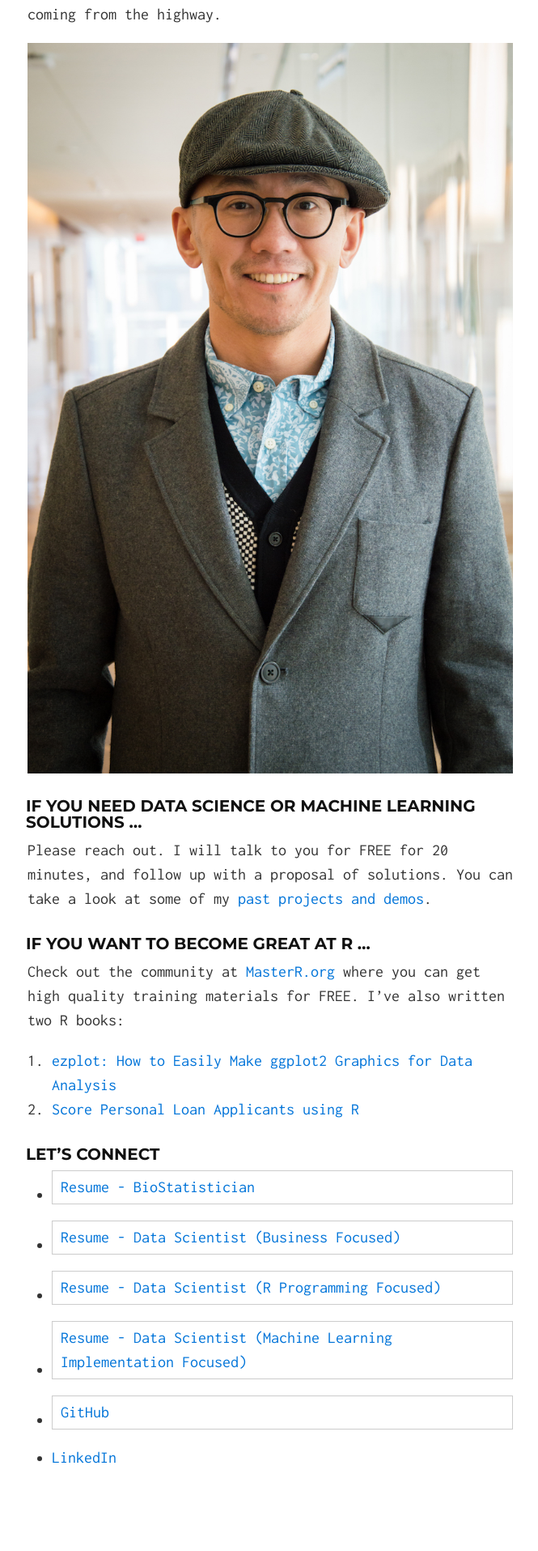
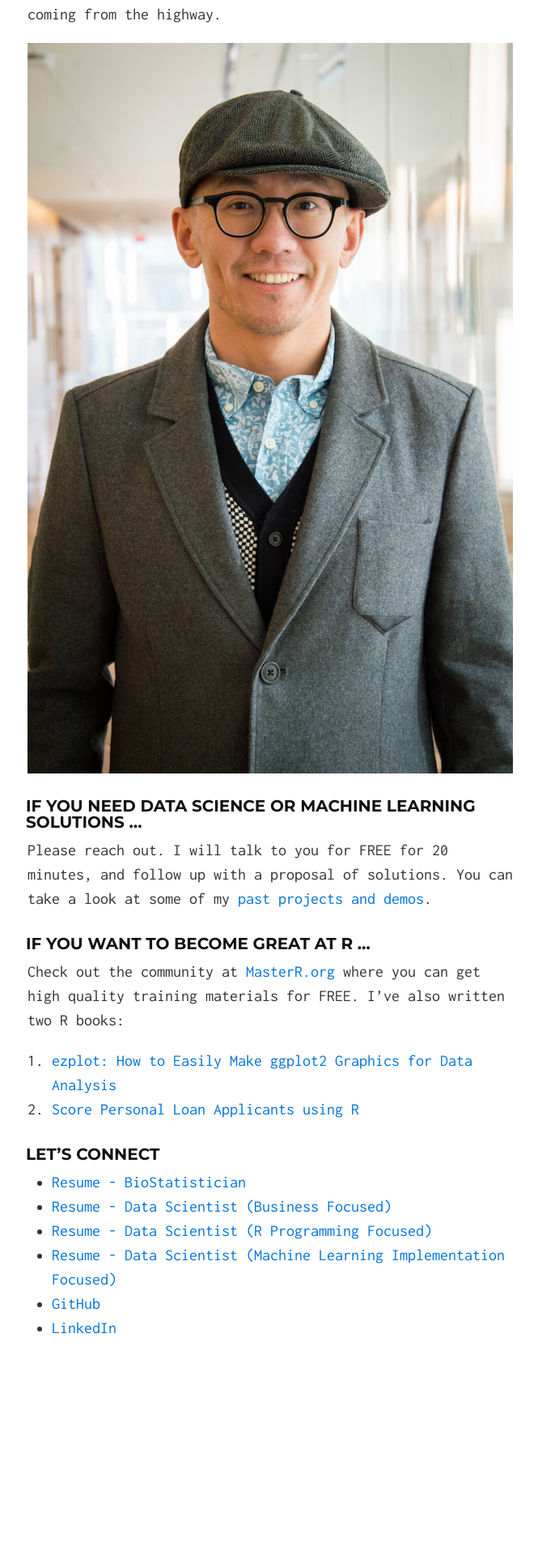
Before and after one commit to gmlang/gmlang.github.io, a Jekyll site: the page built from index.md, in a window 1280 px wide. Shown: the part 777-2692 px from the top of the page at 81% size, without its empty margins (306-971 px from the left). Built offline with Jekyll 4.4.1, drawn with Linux system fonts in a browser that asks for light colours; after the commit the page ends 2532 px from its top, so only the background shows below that.

Commit message:
no message

```diff
--- a/index.md
+++ b/index.md
@@ -39,9 +39,9 @@ high quality training materials for FREE. I've also written two R books:
 
 ### Let's Connect
 
-* [Resume - BioStatistician](https://drive.google.com/file/d/1QBTgqaNfyt_gdJQbO9Db8C_147Mbvp_Z/view?usp=sharing) |
-* [Resume - Data Scientist (Business Focused)](https://drive.google.com/file/d/1gkaveQXs_Hyjj4SJ8I5XW1fN1r3T7jBs/view?usp=sharing) |
-* [Resume - Data Scientist (R Programming Focused)]() |
-* [Resume - Data Scientist (Machine Learning Implementation Focused)]() |
-* [GitHub](http://github.com/gmlang) |
+* [Resume - BioStatistician](https://drive.google.com/file/d/1QBTgqaNfyt_gdJQbO9Db8C_147Mbvp_Z/view?usp=sharing)
+* [Resume - Data Scientist (Business Focused)](https://drive.google.com/file/d/1gkaveQXs_Hyjj4SJ8I5XW1fN1r3T7jBs/view?usp=sharing)
+* [Resume - Data Scientist (R Programming Focused)]()
+* [Resume - Data Scientist (Machine Learning Implementation Focused)]()
+* [GitHub](http://github.com/gmlang)
 * [LinkedIn](https://www.linkedin.com/in/gmlang)
```
